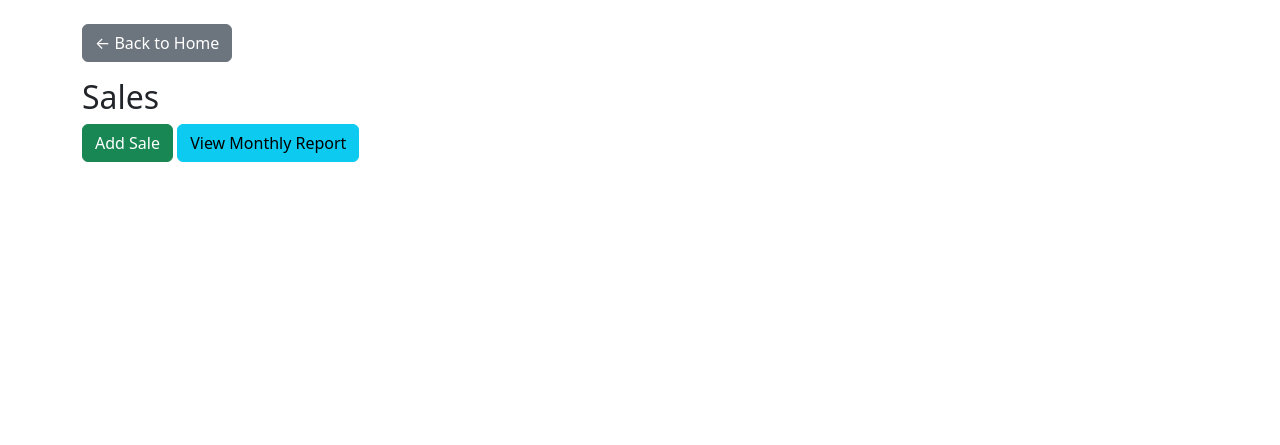
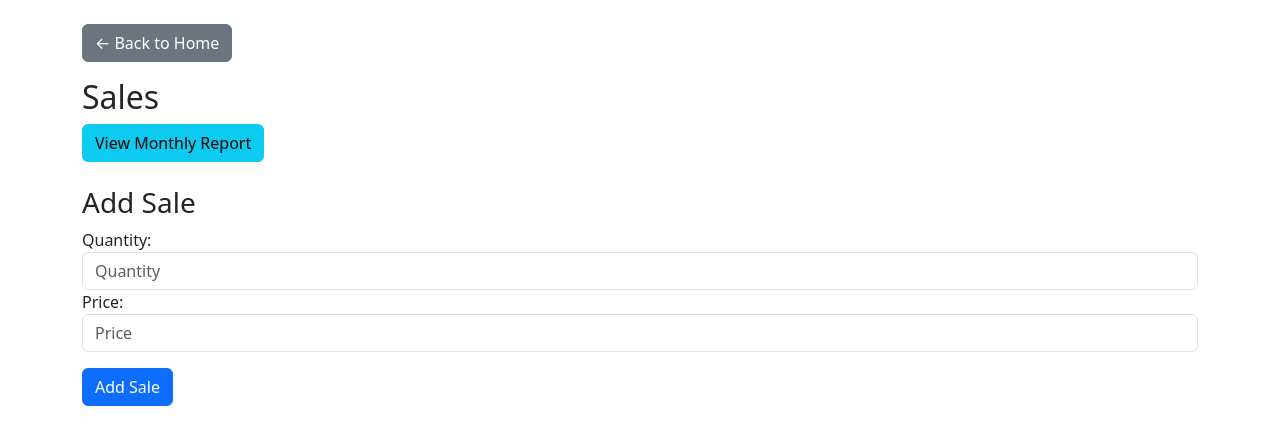
Before and after one commit to moriiar/sari-store, a PHP site: page /view/sales/index.php in a window 1280 px wide. Shown: the top 445 px of the page. Run offline with PHP 8.4, Linux system fonts and the light colour scheme.

Commit message:
updated SalesController, Sales, and index.php

```diff
--- a/view/sales/index.php
+++ b/view/sales/index.php
@@ -10,8 +10,23 @@
     <div class="container mt-4">
         <a href="index.php" class="btn btn-secondary mb-3">← Back to Home</a>
         <h2>Sales</h2>
-        <a href="index.php?page=sales&action=add" class="btn btn-success">Add Sale</a>
         <a href="index.php?page=sales&action=report" class="btn btn-info">View Monthly Report</a>
+
+        <form action="controller/SalesController.php?action=add" method="POST" class="mt-4">
+            <h3>Add Sale</h3>
+            <div id="items">
+                <div class="item mb-3">
+                    <input type="hidden" name="items[0][product_id]" value="1"> <!-- Replace with actual product ID -->
+                    <label for="qty_0">Quantity:</label>
+                    <input type="number" id="qty_0" name="items[0][qty]" placeholder="Quantity" required min="1" class="form-control">
+
+                    <label for="price_0">Price:</label>
+                    <input type="text" id="price_0" name="items[0][price]" placeholder="Price" required class="form-control">
+                </div>
+                <!-- You can add more items here as needed -->
+            </div>
+            <button type="submit" class="btn btn-primary">Add Sale</button>
+        </form>
     </div>
 </body>
 </html>
```
Also changed, not shown: controller/SalesController.php (+15 -6 lines), model/Sales.php (+16 -5 lines).
